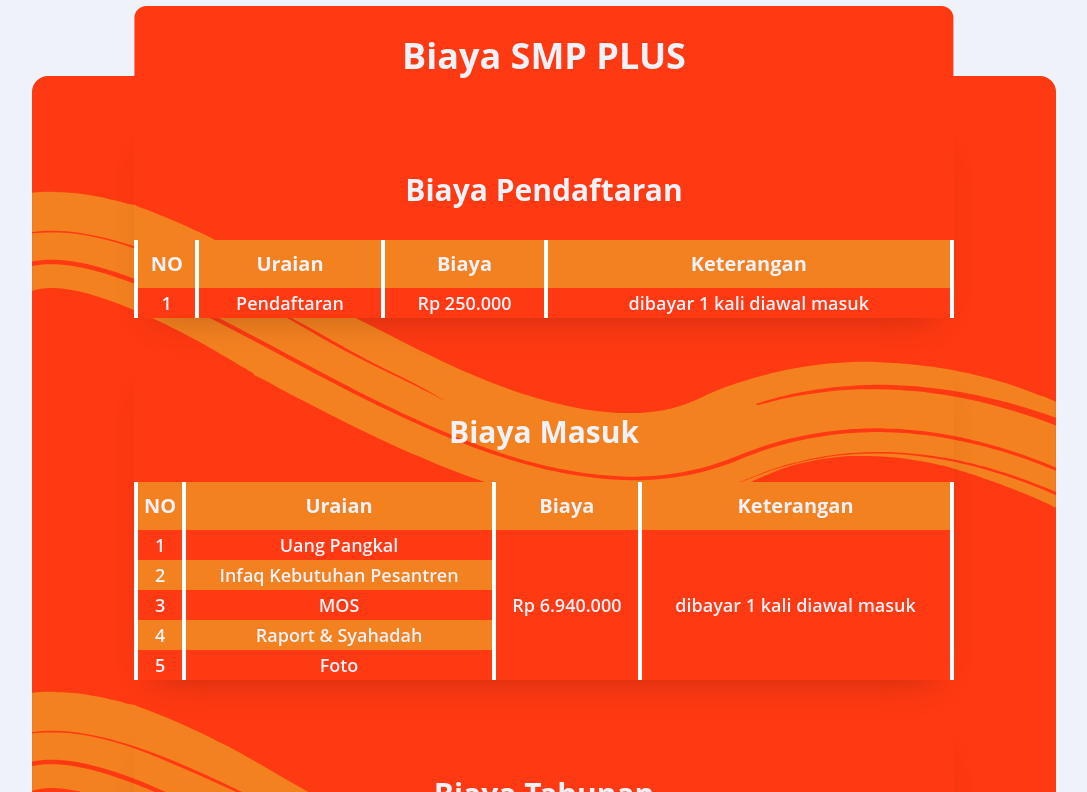
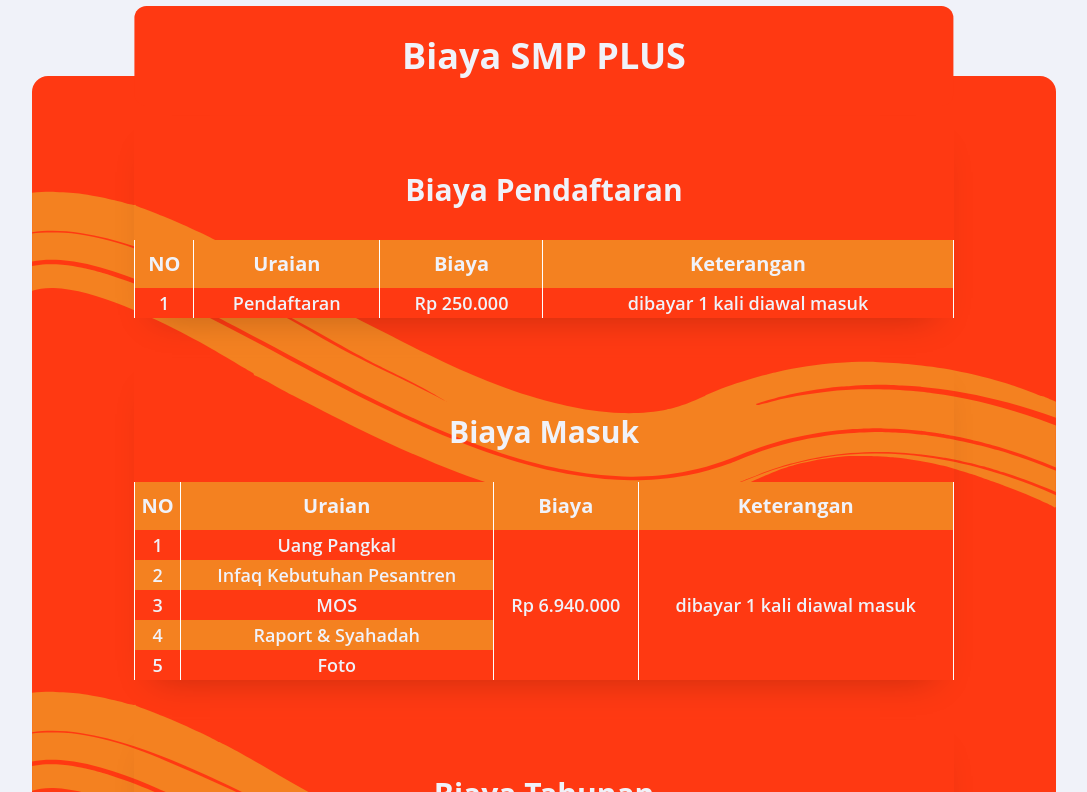
Before and after one commit to HilmiAnugrah/projek-am, a PHP site: page /project-am/projek-am/src/pages/biaya/biaya.php in a window 1280 px wide. Shown: the part 1808-2600 px from the top of the page, without its empty margins (96-1183 px from the left). Run offline with PHP 8.4, Linux system fonts and the light colour scheme.

Commit message:
fixed page biaya

```diff
--- a/src/backend/partials/biaya/biaya-smater.php
+++ b/src/backend/partials/biaya/biaya-smater.php
@@ -16,7 +16,7 @@
         <!-- biaya Pendaftaran -->
         <div class="relative w-[95%] lg:w-[80%] top-10 mx-auto main-shadow" id="biaya-Pendaftaran">
             <h3 class="text-center text-2xl sm:text-3xl text-body font-bold py-4 md:py-8 lg:pt-14">Biaya Pendaftaran</h3>
-            <table class="w-full bg-white border-separate border-spacing-x-[1px] md:border-spacing-x-1">
+            <table class="w-full bg-white border-separate border-spacing-x-[1px]">
                 <thead class="h-12 bg-second-green text-body text-md md:text-xl">
                     <th class="font-bold">NO</th>
                     <th class="font-bold">Uraian</th>
@@ -36,7 +36,7 @@
         <!--Biaya Masuk  -->
         <div class="relative w-[95%] lg:w-[80%] top-10 mx-auto main-shadow" id="biaya-masuk">
             <h3 class="text-center text-2xl sm:text-3xl text-body font-bold py-4  md:py-8 lg:pt-14 lg:mt-10">Biaya Masuk</h3>
-            <table class="w-full bg-white border-separate border-spacing-x-[1px] md:border-spacing-x-1">
+            <table class="w-full bg-white border-separate border-spacing-x-[1px]">
                 <thead class="h-12 bg-second-green text-body text-md md:text-xl">
                     <th class="font-bold">NO</th>
                     <th class="font-bold">Uraian</th>
@@ -76,7 +76,7 @@
         <!-- biaya Tahunan -->
         <div class="relative w-[95%] lg:w-[80%] top-10 mx-auto main-shadow" id="biaya-tahunan">
             <h3 class="text-center text-2xl sm:text-3xl text-body font-bold py-4  md:py-8 lg:pt-14 lg:mt-10">Biaya Tahunan</h3>
-            <table class="w-full bg-white border-separate border-spacing-x-[1px] md:border-spacing-x-1">
+            <table class="w-full bg-white border-separate border-spacing-x-[1px]">
                 <thead class="h-12 bg-second-green text-body text-md md:text-xl">
                     <th class="font-bold">NO</th>
                     <th class="font-bold">Uraian</th>
@@ -124,7 +124,7 @@
         <!-- biaya Bulanan -->
         <div class="relative w-[95%] lg:w-[80%] top-10 mx-auto main-shadow" id="biaya-bulanan">
             <h3 class="text-center text-2xl sm:text-3xl text-body font-bold py-4  md:py-8 lg:pt-14 lg:mt-10">Biaya Bulanan</h3>
-            <table class="w-full bg-white border-separate border-spacing-x-[1px] md:border-spacing-x-1">
+            <table class="w-full bg-white border-separate border-spacing-x-[1px]">
                 <thead class="h-12 bg-second-green text-body text-md md:text-xl">
                     <th class="font-bold">NO</th>
                     <th class="font-bold">Uraian</th>
@@ -155,7 +155,7 @@
         <!-- Total Biaya -->
         <div class="relative w-[95%] lg:w-[80%] top-10 mx-auto main-shadow" id="total-biaya">
             <h3 class="text-center text-2xl sm:text-3xl text-body font-bold py-4  md:py-8 lg:pt-14 lg:mt-10">Total Biaya</h3>
-            <table class="w-full bg-white border-separate border-spacing-x-[1px] md:border-spacing-x-1">
+            <table class="w-full bg-white border-separate border-spacing-x-[1px]">
                 <thead class="h-12 bg-second-green text-body text-md md:text-xl">
                     <th class="font-bold">NO</th>
                     <th class="font-bold">Uraian</th>
--- a/src/backend/partials/biaya/biaya-smp.php
+++ b/src/backend/partials/biaya/biaya-smp.php
@@ -15,7 +15,7 @@
         <!-- biaya Pendaftaran -->
         <div class="relative w-[95%] lg:w-[80%] top-10 mx-auto main-shadow" id="biaya-Pendaftaran">
             <h3 class="text-center text-2xl sm:text-3xl text-body font-bold py-4 md:py-8 lg:pt-14">Biaya Pendaftaran</h3>
-            <table class="w-full bg-white border-separate border-spacing-x-[1px] md:border-spacing-x-1">
+            <table class="w-full bg-white border-separate border-spacing-x-[1px]">
                 <thead class="h-12 bg-main-orange text-body text-md md:text-xl">
                     <th class="font-bold">NO</th>
                     <th class="font-bold">Uraian</th>
@@ -35,7 +35,7 @@
         <!--Biaya Masuk  -->
         <div class="relative w-[95%] lg:w-[80%] top-10 mx-auto main-shadow" id="biaya-masuk">
             <h3 class="text-center text-2xl sm:text-3xl text-body font-bold py-4  md:py-8 lg:pt-14 lg:mt-10">Biaya Masuk</h3>
-            <table class="w-full bg-white border-separate border-spacing-x-[1px] md:border-spacing-x-1">
+            <table class="w-full bg-white border-separate border-spacing-x-[1px]">
                 <thead class="h-12 bg-main-orange text-body text-md md:text-xl">
                     <th class="font-bold">NO</th>
                     <th class="font-bold">Uraian</th>
@@ -72,7 +72,7 @@
         <!-- biaya Tahunan -->
         <div class="relative w-[95%] lg:w-[80%] top-10 mx-auto main-shadow" id="biaya-tahunan">
             <h3 class="text-center text-2xl sm:text-3xl text-body font-bold py-4  md:py-8 lg:pt-14 lg:mt-10">Biaya Tahunan</h3>
-            <table class="w-full bg-white border-separate border-spacing-x-[1px] md:border-spacing-x-1">
+            <table class="w-full bg-white border-separate border-spacing-x-[1px]">
                 <thead class="h-12 bg-main-orange text-body text-md md:text-xl">
                     <th class="font-bold">NO</th>
                     <th class="font-bold">Uraian</th>
@@ -117,7 +117,7 @@
         <!-- biaya Bulanan -->
         <div class="relative w-[95%] lg:w-[80%] top-10 mx-auto main-shadow" id="biaya-bulanan">
             <h3 class="text-center text-2xl sm:text-3xl text-body font-bold py-4  md:py-8 lg:pt-14 lg:mt-10">Biaya Bulanan</h3>
-            <table class="w-full bg-white border-separate border-spacing-x-[1px] md:border-spacing-x-1">
+            <table class="w-full bg-white border-separate border-spacing-x-[1px]">
                 <thead class="h-12 bg-main-orange text-body text-md md:text-xl">
                     <th class="font-bold">NO</th>
                     <th class="font-bold">Uraian</th>
@@ -146,7 +146,7 @@
         <!-- Total Biaya -->
         <div class="relative w-[95%] lg:w-[80%] top-10 mx-auto main-shadow" id="total-biaya">
             <h3 class="text-center text-2xl sm:text-3xl text-body font-bold py-4  md:py-8 lg:pt-14 lg:mt-10">Total Biaya</h3>
-            <table class="w-full bg-white border-separate border-spacing-x-[1px] md:border-spacing-x-1">
+            <table class="w-full bg-white border-separate border-spacing-x-[1px]">
                 <thead class="h-12 bg-main-orange text-body text-md md:text-xl">
                     <th class="font-bold">NO</th>
                     <th class="font-bold">Uraian</th>
--- a/src/css/index.css
+++ b/src/css/index.css
@@ -2301,6 +2301,21 @@ swiper-slide {
     border-spacing: var(--tw-border-spacing-x) var(--tw-border-spacing-y);
   }
 
+  .md\:border-spacing-x-2 {
+    --tw-border-spacing-x: 0.5rem;
+    border-spacing: var(--tw-border-spacing-x) var(--tw-border-spacing-y);
+  }
+
+  .md\:border-spacing-x-\[1px\] {
+    --tw-border-spacing-x: 1px;
+    border-spacing: var(--tw-border-spacing-x) var(--tw-border-spacing-y);
+  }
+
+  .md\:border-spacing-x-\[1\] {
+    --tw-border-spacing-x: 1;
+    border-spacing: var(--tw-border-spacing-x) var(--tw-border-spacing-y);
+  }
+
   .md\:flex-row {
     flex-direction: row;
   }
```
